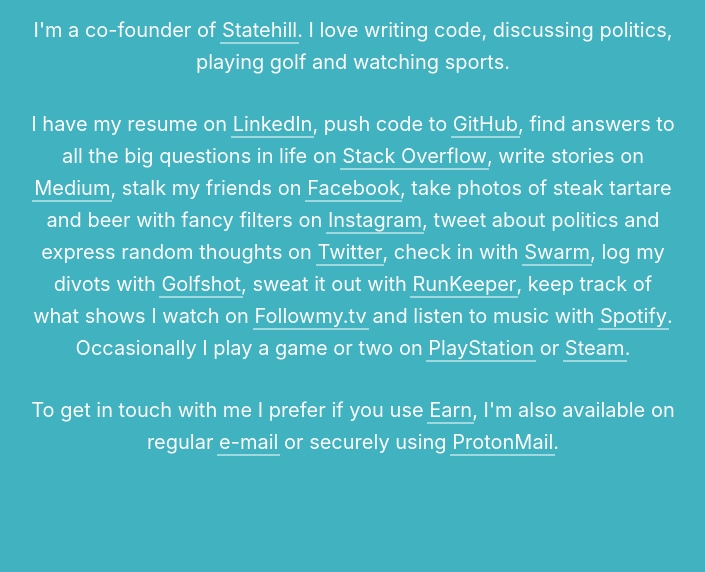
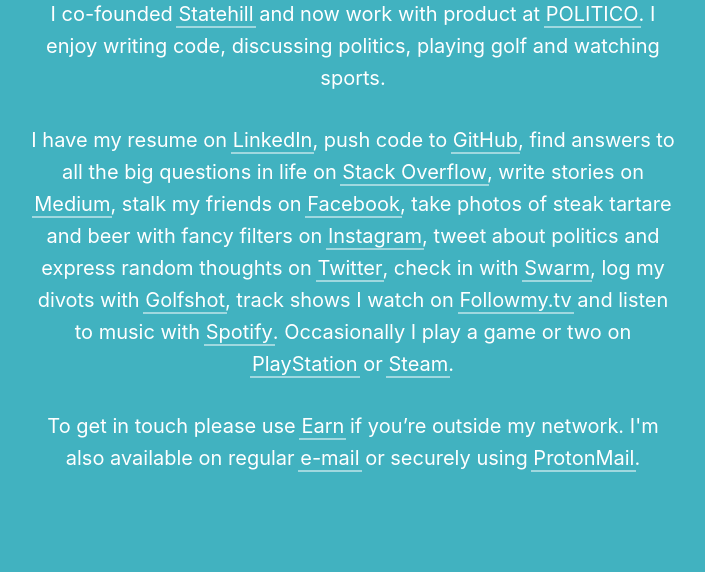
Before and after one commit to klr/klr.io, a website: page src/index.html in a window 1280 px wide. Shown: the part 228-800 px from the top of the page, without its empty margins (287-992 px from the left). Drawn offline with Linux system fonts and the light colour scheme.

Commit message:
Updates to the text, removed RunKeeper.

```diff
--- a/src/index.html
+++ b/src/index.html
@@ -30,11 +30,11 @@
 
         <h1>Hi, I'm Karl.</h1>
 
-        <p>I'm a co-founder of <a href="https://statehill.com">Statehill</a>. I love writing code, discussing politics, playing golf and watching sports.</p>
+        <p>I co-founded <a href="https://statehill.com">Statehill</a> and now work with product at <a href="https://politico.eu">POLITICO</a>. I enjoy writing code, discussing politics, playing golf and watching sports.</p>
 
-        <p>I have my resume on <a href="https://www.linkedin.com/in/karlroos">LinkedIn</a>, push code to <a href="https://github.com/klr">GitHub</a>, find answers to all the big questions in life on <a href="http://stackoverflow.com/users/517616/karl-laurentius-roos">Stack Overflow</a>, write stories on <a href="https://medium.com/@karlroos">Medium</a>, stalk my friends on <a href="https://www.facebook.com/karlroos">Facebook</a>, take photos of steak tartare and beer with fancy filters on <a href="http://instagram.com/karlroos">Instagram</a>, tweet about politics and express random thoughts on <a href="https://twitter.com/karlroos">Twitter</a>, check in with <a href="https://foursquare.com/karlroos">Swarm</a>, log my divots with <a href="http://golfshot.com/members/0376001110/statistics">Golfshot</a>, sweat it out with <a href="http://runkeeper.com/user/karlroos/profile">RunKeeper</a>, keep track of what shows I watch on <a href="http://followmy.tv/u/klr">Followmy.tv</a> and listen to music with <a href="https://open.spotify.com/user/karlroos">Spotify</a>. Occasionally I play a game or two on <a href="https://my.playstation.com/profile/karlroos">PlayStation</a> or <a href="http://steamcommunity.com/id/kl_r/">Steam</a>.</p>
+        <p>I have my resume on <a href="https://www.linkedin.com/in/karlroos">LinkedIn</a>, push code to <a href="https://github.com/klr">GitHub</a>, find answers to all the big questions in life on <a href="http://stackoverflow.com/users/517616/karl-laurentius-roos">Stack Overflow</a>, write stories on <a href="https://medium.com/@karlroos">Medium</a>, stalk my friends on <a href="https://www.facebook.com/karlroos">Facebook</a>, take photos of steak tartare and beer with fancy filters on <a href="http://instagram.com/karlroos">Instagram</a>, tweet about politics and express random thoughts on <a href="https://twitter.com/karlroos">Twitter</a>, check in with <a href="https://foursquare.com/karlroos">Swarm</a>, log my divots with <a href="http://golfshot.com/members/0376001110/statistics">Golfshot</a>, track shows I watch on <a href="http://followmy.tv/u/klr">Followmy.tv</a> and listen to music with <a href="https://open.spotify.com/user/karlroos">Spotify</a>. Occasionally I play a game or two on <a href="https://my.playstation.com/profile/karlroos">PlayStation</a> or <a href="http://steamcommunity.com/id/kl_r/">Steam</a>.</p>
 
-        <p>To get in touch with me I prefer if you use <a href="https://earn.com/karlroos/">Earn</a>, I'm also available on regular <a href="mailto:karlroos93@gmail.com">e-mail</a> or securely using <a href="mailto:klr@protonmail.ch">ProtonMail</a>.</p>
+        <p>To get in touch please use <a href="https://earn.com/karlroos/">Earn</a> if you’re outside my network. I'm also available on regular <a href="mailto:karlroos93@gmail.com">e-mail</a> or securely using <a href="mailto:klr@protonmail.ch">ProtonMail</a>.</p>
 
     </section>
 
```
